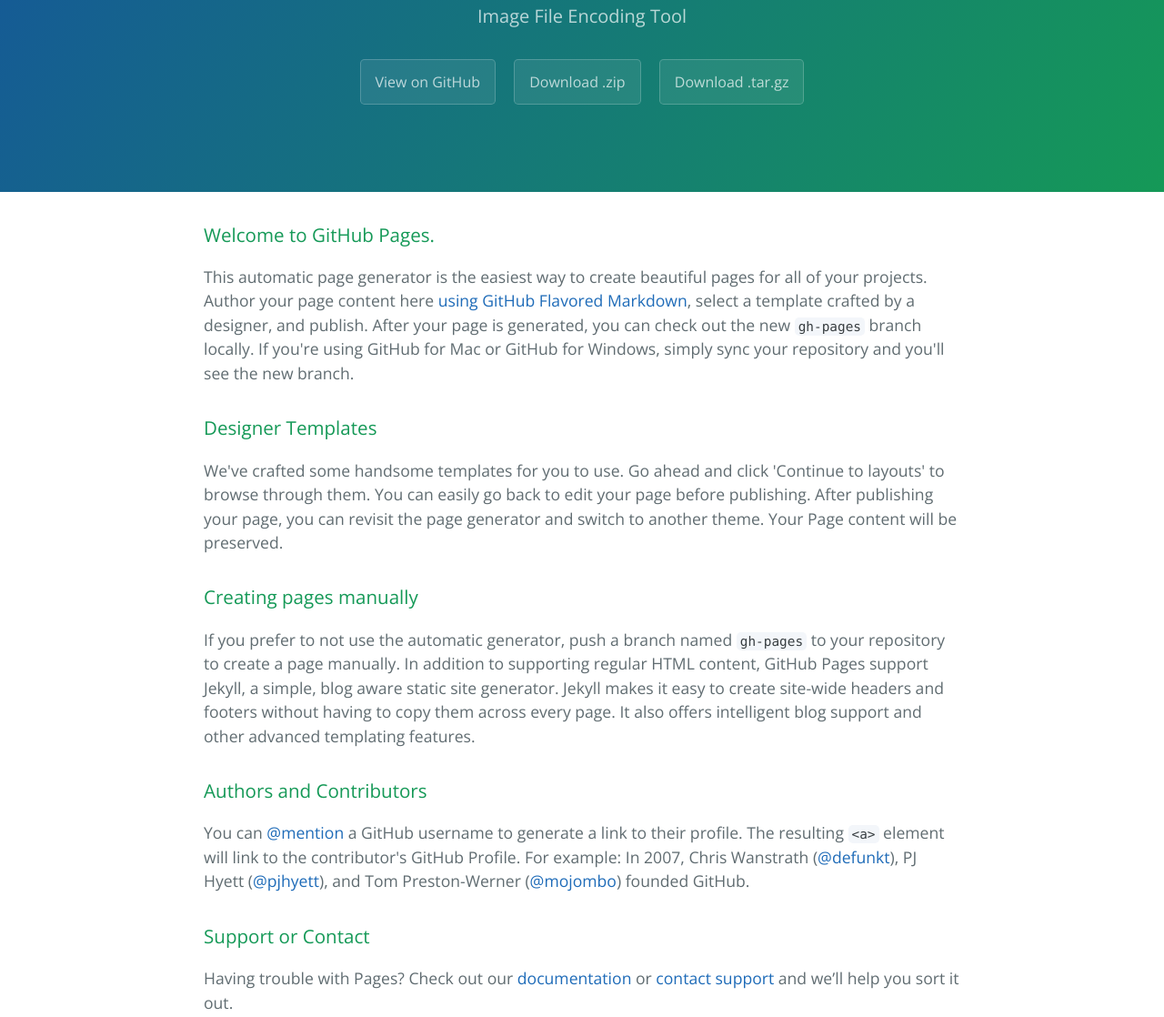
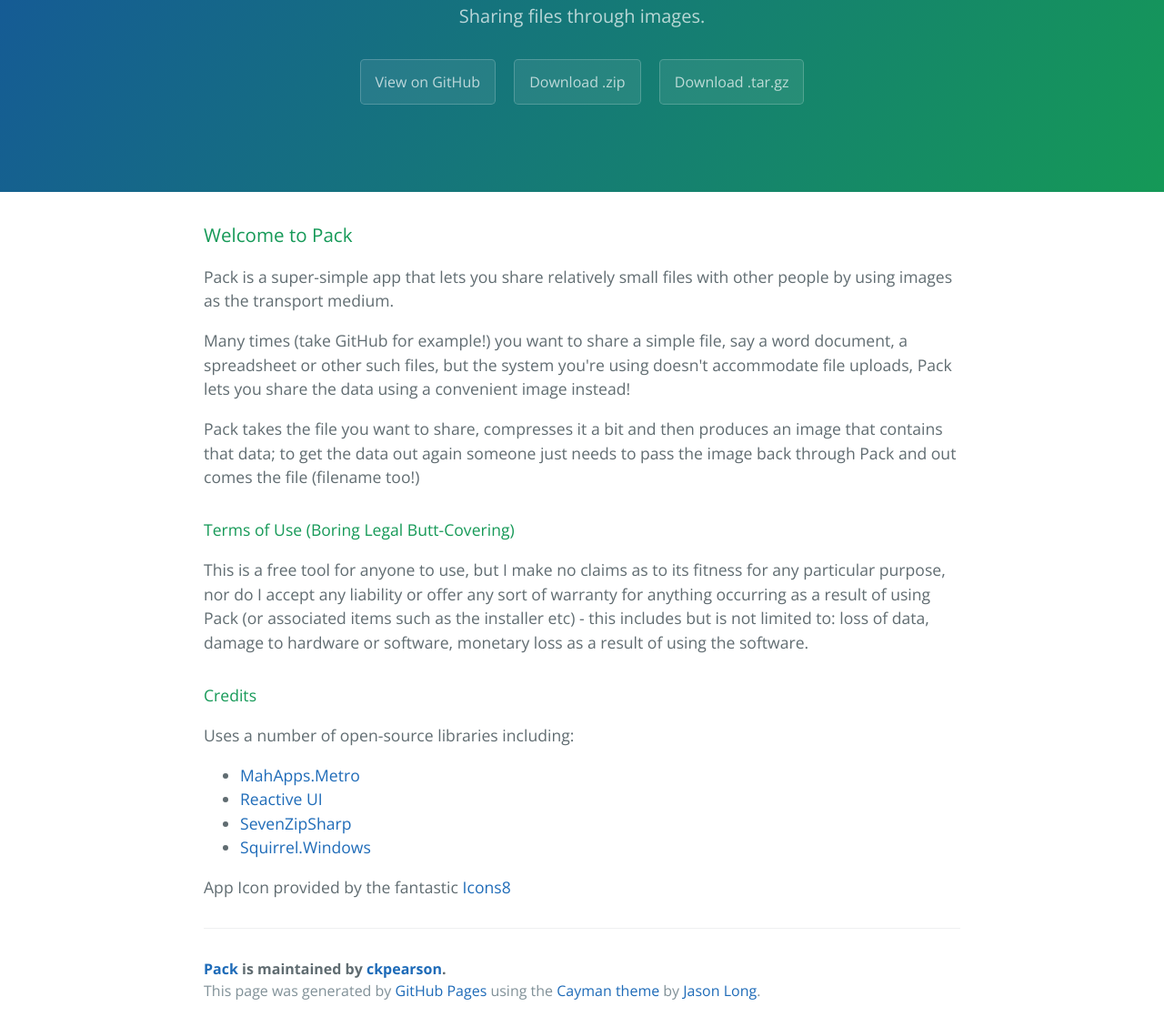
Before and after one commit to ckpearson/Pack, a plain HTML site: page index.html in a window 1280 px wide. Shown: the part 172-1290 px from the top of the page at 91% size. Drawn offline with nearby package versions, Linux system fonts and the light colour scheme.

```diff
--- a/index.html
+++ b/index.html
@@ -12,7 +12,7 @@
   <body>
     <section class="page-header">
       <h1 class="project-name">Pack</h1>
-      <h2 class="project-tagline">Image File Encoding Tool</h2>
+      <h2 class="project-tagline">Sharing files through images.</h2>
       <a href="https://github.com/ckpearson/Pack" class="btn">View on GitHub</a>
       <a href="https://github.com/ckpearson/Pack/zipball/master" class="btn">Download .zip</a>
       <a href="https://github.com/ckpearson/Pack/tarball/master" class="btn">Download .tar.gz</a>
@@ -20,29 +20,32 @@
 
     <section class="main-content">
       <h3>
-<a id="welcome-to-github-pages" class="anchor" href="#welcome-to-github-pages" aria-hidden="true"><span class="octicon octicon-link"></span></a>Welcome to GitHub Pages.</h3>
+<a id="welcome-to-pack" class="anchor" href="#welcome-to-pack" aria-hidden="true"><span class="octicon octicon-link"></span></a>Welcome to Pack</h3>
 
-<p>This automatic page generator is the easiest way to create beautiful pages for all of your projects. Author your page content here <a href="https://guides.github.com/features/mastering-markdown/">using GitHub Flavored Markdown</a>, select a template crafted by a designer, and publish. After your page is generated, you can check out the new <code>gh-pages</code> branch locally. If you're using GitHub for Mac or GitHub for Windows, simply sync your repository and you'll see the new branch.</p>
+<p>Pack is a super-simple app that lets you share relatively small files with other people by using images as the transport medium.</p>
 
-<h3>
-<a id="designer-templates" class="anchor" href="#designer-templates" aria-hidden="true"><span class="octicon octicon-link"></span></a>Designer Templates</h3>
+<p>Many times (take GitHub for example!) you want to share a simple file, say a word document, a spreadsheet or other such files, but the system you're using doesn't accommodate file uploads, Pack lets you share the data using a convenient image instead!</p>
 
-<p>We've crafted some handsome templates for you to use. Go ahead and click 'Continue to layouts' to browse through them. You can easily go back to edit your page before publishing. After publishing your page, you can revisit the page generator and switch to another theme. Your Page content will be preserved.</p>
+<p>Pack takes the file you want to share, compresses it a bit and then produces an image that contains that data; to get the data out again someone just needs to pass the image back through Pack and out comes the file (filename too!)</p>
 
-<h3>
-<a id="creating-pages-manually" class="anchor" href="#creating-pages-manually" aria-hidden="true"><span class="octicon octicon-link"></span></a>Creating pages manually</h3>
+<h4>
+<a id="terms-of-use-boring-legal-butt-covering" class="anchor" href="#terms-of-use-boring-legal-butt-covering" aria-hidden="true"><span class="octicon octicon-link"></span></a>Terms of Use (Boring Legal Butt-Covering)</h4>
 
-<p>If you prefer to not use the automatic generator, push a branch named <code>gh-pages</code> to your repository to create a page manually. In addition to supporting regular HTML content, GitHub Pages support Jekyll, a simple, blog aware static site generator. Jekyll makes it easy to create site-wide headers and footers without having to copy them across every page. It also offers intelligent blog support and other advanced templating features.</p>
+<p>This is a free tool for anyone to use, but I make no claims as to its fitness for any particular purpose, nor do I accept any liability or offer any sort of warranty for anything occurring as a result of using Pack (or associated items such as the installer etc) - this includes but is not limited to: loss of data, damage to hardware or software, monetary loss as a result of using the software.</p>
 
-<h3>
-<a id="authors-and-contributors" class="anchor" href="#authors-and-contributors" aria-hidden="true"><span class="octicon octicon-link"></span></a>Authors and Contributors</h3>
+<h4>
+<a id="credits" class="anchor" href="#credits" aria-hidden="true"><span class="octicon octicon-link"></span></a>Credits</h4>
 
-<p>You can <a href="https://github.com/blog/821" class="user-mention">@mention</a> a GitHub username to generate a link to their profile. The resulting <code>&lt;a&gt;</code> element will link to the contributor's GitHub Profile. For example: In 2007, Chris Wanstrath (<a href="https://github.com/defunkt" class="user-mention">@defunkt</a>), PJ Hyett (<a href="https://github.com/pjhyett" class="user-mention">@pjhyett</a>), and Tom Preston-Werner (<a href="https://github.com/mojombo" class="user-mention">@mojombo</a>) founded GitHub.</p>
+<p>Uses a number of open-source libraries including:</p>
 
-<h3>
-<a id="support-or-contact" class="anchor" href="#support-or-contact" aria-hidden="true"><span class="octicon octicon-link"></span></a>Support or Contact</h3>
+<ul>
+<li><a href="https://github.com/MahApps/MahApps.Metro">MahApps.Metro</a></li>
+<li><a href="https://github.com/reactiveui/ReactiveUI">Reactive UI</a></li>
+<li><a href="http://sevenzipsharp.codeplex.com/">SevenZipSharp</a></li>
+<li><a href="https://github.com/Squirrel/Squirrel.Windows">Squirrel.Windows</a></li>
+</ul>
 
-<p>Having trouble with Pages? Check out our <a href="https://help.github.com/pages">documentation</a> or <a href="https://github.com/contact">contact support</a> and we’ll help you sort it out.</p>
+<p>App Icon provided by the fantastic <a href="https://icons8.com/">Icons8</a></p>
 
       <footer class="site-footer">
         <span class="site-footer-owner"><a href="https://github.com/ckpearson/Pack">Pack</a> is maintained by <a href="https://github.com/ckpearson">ckpearson</a>.</span>
```
Also changed, not shown: params.json (+1 -1 lines).
